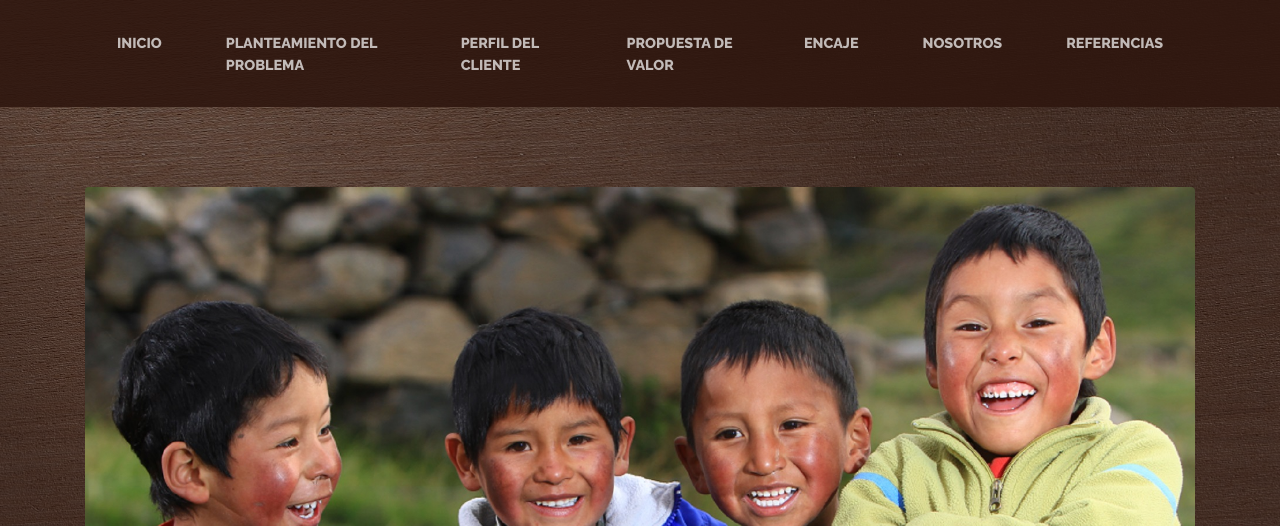
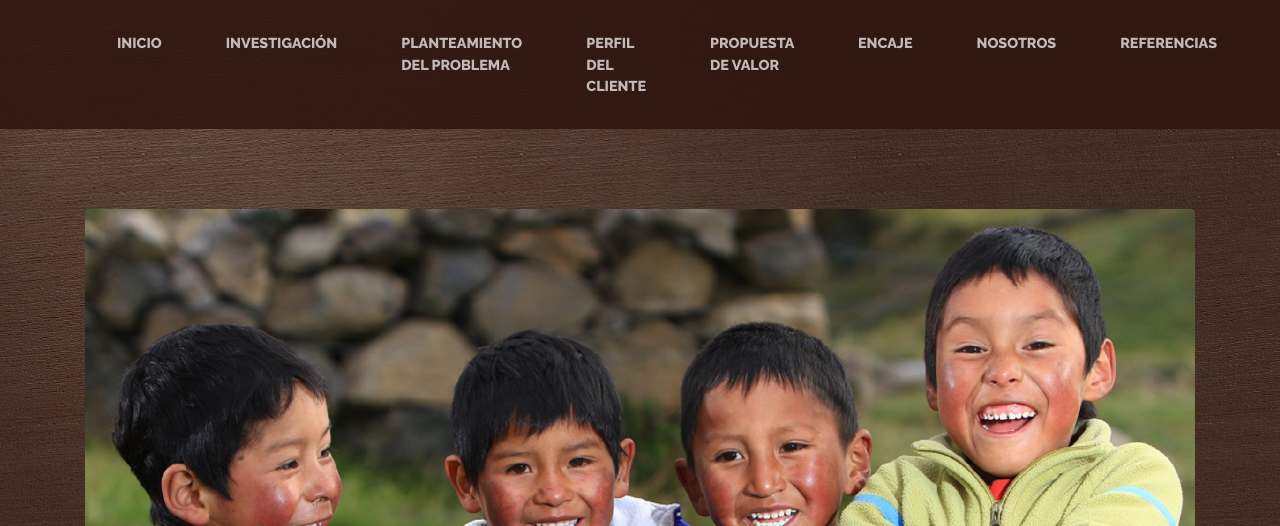
Before and after one commit to D4ny2000/02equipo06_mie_111, a website: page about.html in a window 1280 px wide. Shown: the part 274-800 px from the top of the page. Drawn offline with Linux system fonts and the light colour scheme.

Commit message:
Update about.html

```diff
--- a/about.html
+++ b/about.html
@@ -42,6 +42,9 @@
               <a class="nav-link text-uppercase text-expanded" href="index.html">INICIO
                 <span class="sr-only">(current)</span>
               </a>
+            </li>
+            <li class="nav-item px-lg-4">
+              <a class="nav-link text-uppercase text-expanded" href="store.html">INVESTIGACIÓN</a>
             </li>
             <li class="nav-item px-lg-4">
               <a class="nav-link text-uppercase text-expanded" href="about.html">PLANTEAMIENTO DEL PROBLEMA</a>
```
